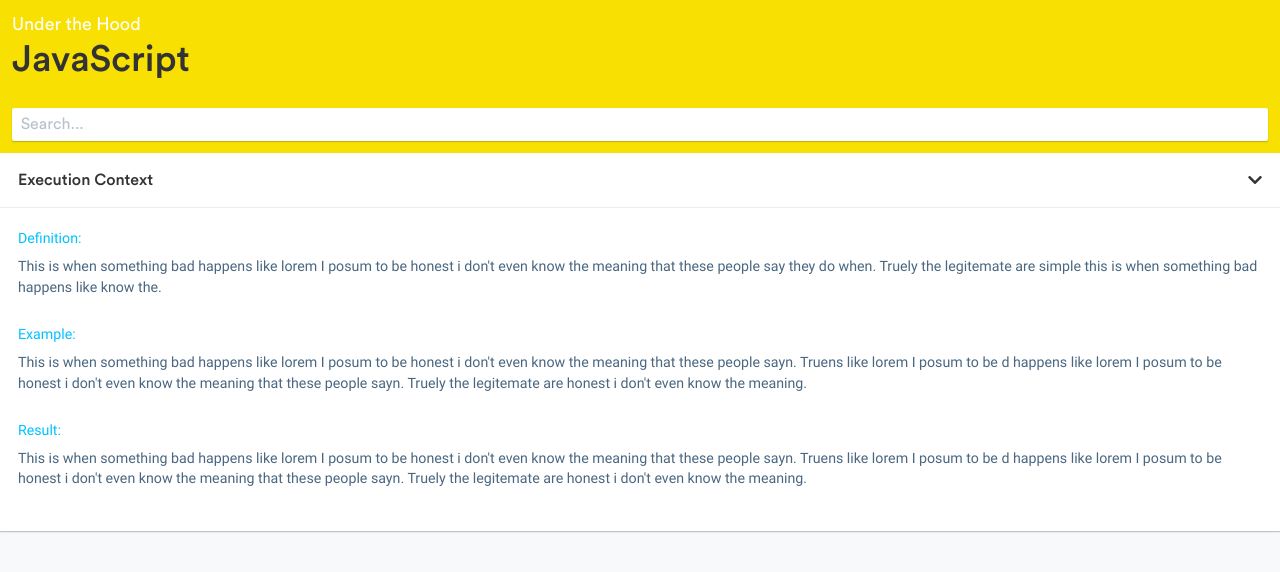
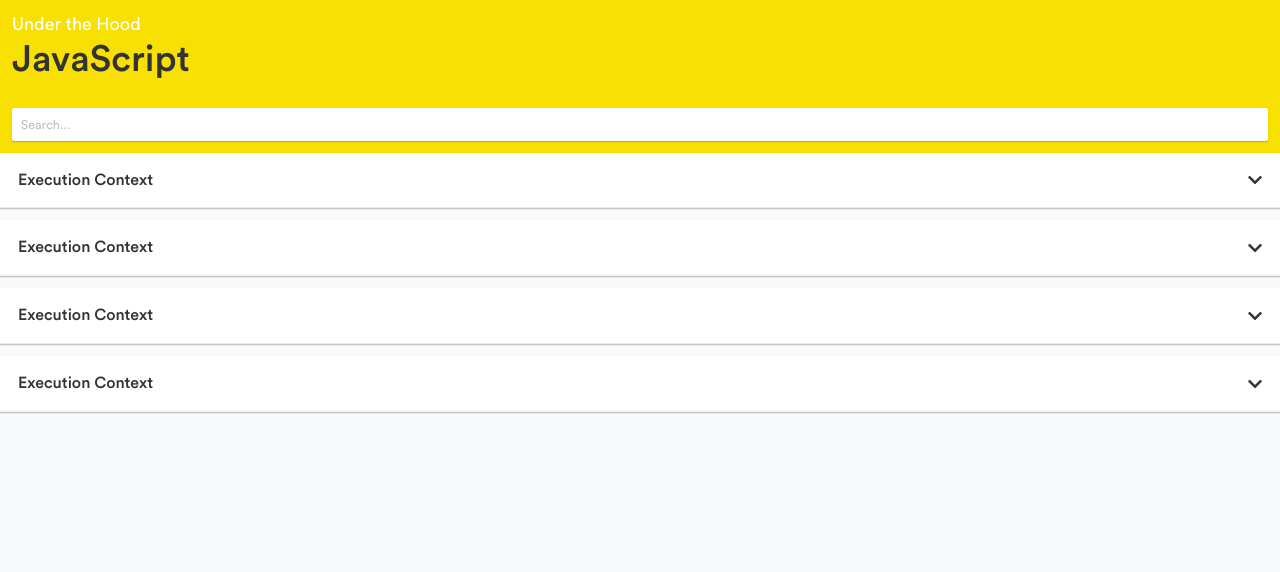
Before and after one commit to DrSleepy/Under-the-Hood, a Vue app: page / in a window 1280 px wide. Shown: the top 572 px of the page. Built offline with nearby package versions, Linux system fonts and the light colour scheme.

Commit message:
made clickable arrows rotate on click

```diff
--- a/src/App.vue
+++ b/src/App.vue
@@ -11,6 +11,9 @@
     </div>
 
     <Block/>
+    <Block/>
+    <Block/>
+    <Block/>
 
   </div>
 </template>
@@ -20,9 +23,7 @@
 import Block from './components/Block.vue';
 
 @Component({
-  components: {
-    Block
-  }
+  components: { Block }
 })
 export default class App extends Vue {}
 </script>
@@ -71,7 +72,7 @@
 }
 
 ::placeholder {
-  .kilo;
+  .micro;
   color: #4a6680;
   opacity: 0.4;
   font-family: 'main-font-normal';
--- a/src/components/Block.vue
+++ b/src/components/Block.vue
@@ -3,11 +3,11 @@
 
     <header class="block__header">
       <h2> Execution Context </h2>
-      <label class="fas fa-chevron-down" for="header__checkbox"></label>
-      <input id="header__checkbox" class="header__checkbox" type="checkbox">
+      <input id="header__checkbox" class="header__checkbox" type="checkbox" v-model="show">
+      <label class="fas fa-chevron-down header__label" for="header__checkbox"></label>
     </header>
 
-    <main class="block__content">
+    <main class="block__content" v-if="show">
       <div class="content__section">
         <h3 class="content__subheading"> Definition: </h3>
         <p class="content__text"> This is when something bad happens like lorem I posum to be honest i don't even know the meaning that these people say they do when. Truely the legitemate are simple this is when something bad happens like know the. </p>
@@ -27,8 +27,13 @@
   </section>
 </template>
 
-<script>
-export default {};
+<script lang="ts">
+import { Component, Vue } from 'vue-property-decorator';
+
+@Component
+export default class Block extends Vue {
+  protected show: boolean = false;
+}
 </script>
 
 <style lang="less" scoped>
@@ -61,7 +66,16 @@
 
 .header {
   &__checkbox {
+    @speed: 200ms;
     display: none;
+
+    &:checked + .header__label {
+      transition: @speed;
+      transform: rotate(180deg);
+    }
+    &:not(:checked) + .header__label {
+      transition: @speed;
+    }
   }
 }
 
```
Also changed, not shown: public/manifest.json.
